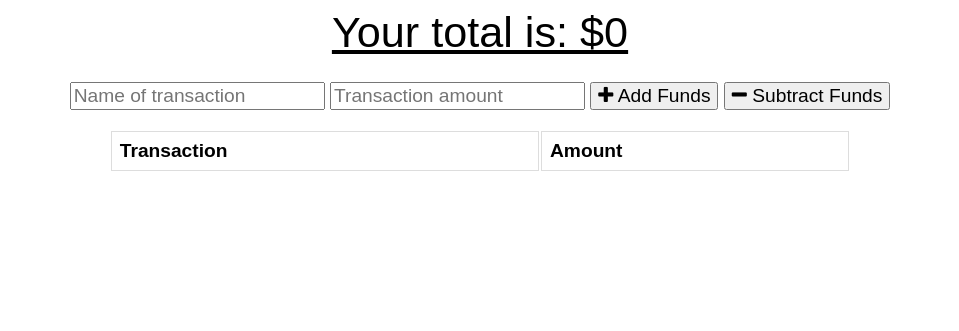
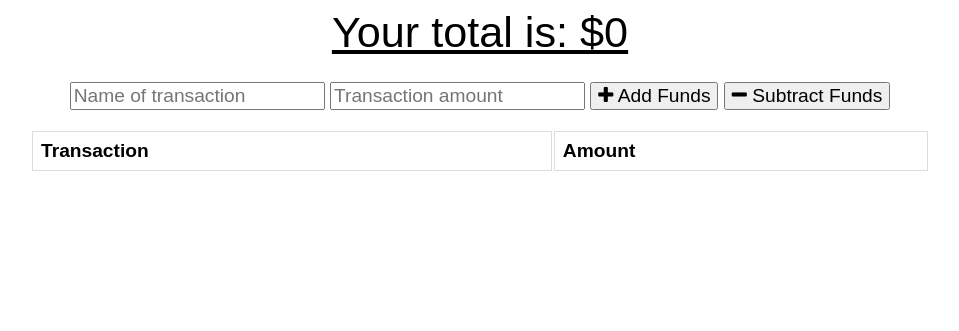
Before and after one commit to csabbah/pwa-budget-tracker, a website: page public/index.html in a window 1280 px wide. Shown: the whole page, without its empty margins (160-1119 px from the left). Drawn offline with nearby package versions, Linux system fonts and the light colour scheme; no server answers.

Commit message:
Increased max-width for main wrapper

```diff
--- a/public/css/styles.css
+++ b/public/css/styles.css
@@ -3,7 +3,8 @@ body {
   font-family: Arial;
 }
 
-button, input {
+button,
+input {
   font-size: 100%;
   font-family: Arial;
 }
@@ -12,7 +13,8 @@ table {
   width: 100%;
 }
 
-td, th {
+td,
+th {
   border: 1px solid #dddddd;
   text-align: left;
   padding: 8px;
@@ -28,7 +30,7 @@ tr:nth-child(even) {
 
 .wrapper {
   margin: 0 auto;
-  max-width: 825px;
+  max-width: 1000px;
   text-align: center;
 }
 
```
